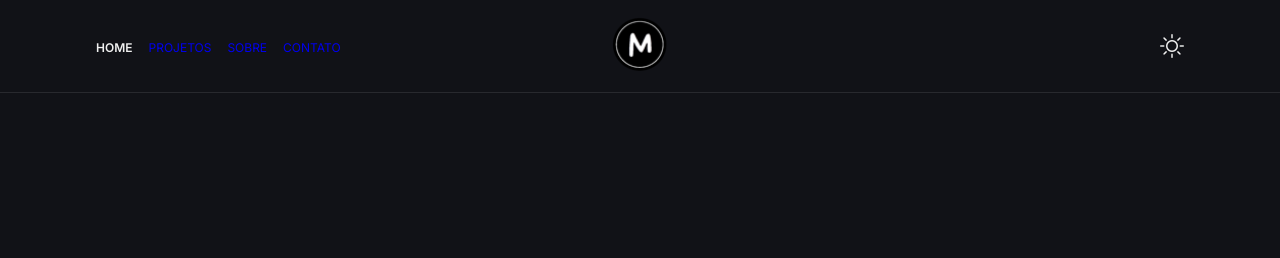
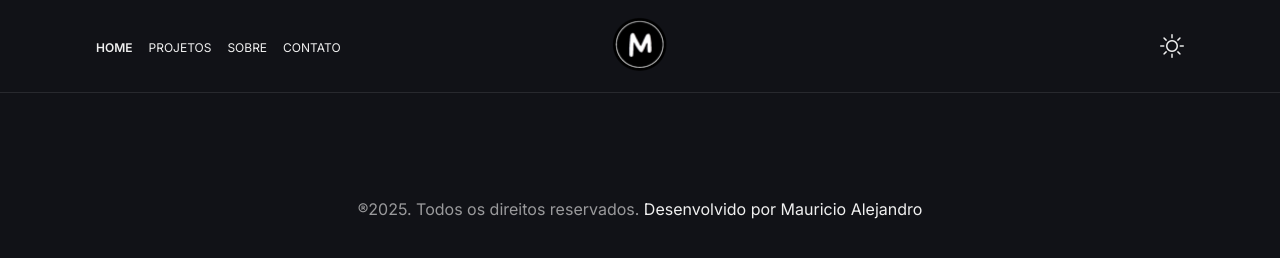
Before and after one commit to flauper2021/meu-protifolio.github.io, a plain HTML site: page index.html in a window 1280 px wide. Drawn offline with nearby package versions, Linux system fonts and the light colour scheme.

Commit message:
incluindo footer

```diff
--- a/index.html
+++ b/index.html
@@ -80,5 +80,10 @@
             </ul>
         </nav>
     <h1>Mauricio Alejandro</h1>
+
+    <footer>
+        <p>®2025. Todos os direitos reservados. <a href="https://github.com/flauper2021" target="_blank">Desenvolvido por Mauricio Alejandro</a></p>
+    </footer>
 </body>
+
 </html>
--- a/styles/style.css
+++ b/styles/style.css
@@ -3,10 +3,21 @@
 body {
     background-color: var(--primary-bg-color);
     font-family: 'Inter', 'Times New Roman', Times, serif;
+    color: var(--text_color);
 }
 
 i {
     color: var(--icon-color);
+}
+
+a {
+    text-decoration: none;
+    color: var(--primary-color);
+}
+
+a:hover {
+    color: var(--primary-color);
+    font-weight: 600;
 }
 
 .header {
@@ -89,6 +100,15 @@ i {
     text-transform: uppercase;
 }
 
+footer {
+    display: flex;
+    justify-content: center;
+    align-items: center;
+    padding: 1rem;
+    position: relative;
+    padding-top: 10rem;
+}
+
 @media (min-width: 768px) {
     .nav--mobile {
         display: none;
@@ -96,7 +116,7 @@ i {
 
     .header {
         border-bottom: 1px solid var(--border-color);
-        position: fixed;
+        position:fixed;
         padding: 1rem 6rem;
         background-color: var(--primary-bg-color);
     }
```
